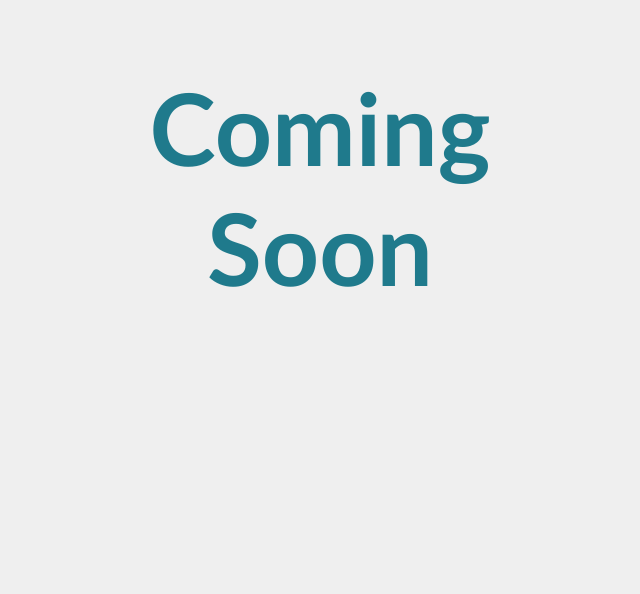
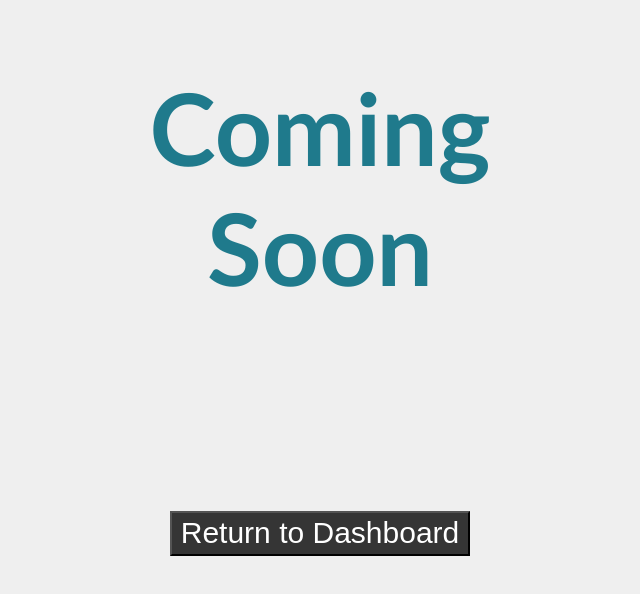
Before and after one commit to KiindaLiinda/cssi-final-project, a plain HTML site: page html/comingsoon.html in a window 1280 px wide. Shown: the whole page, without its empty margins (320-960 px from the left). Drawn offline with Linux system fonts and the light colour scheme.

Commit message:
fixed buttons and connected it all together. WE'RE DONE!

```diff
--- a/css/comingsoon.css
+++ b/css/comingsoon.css
@@ -7,3 +7,15 @@ html{
   font-size: 50px;
   color: rgb(31, 122, 140);
 }
+#aredir{
+  text-decoration: none;
+  color: #FFFFFF;
+}
+#redirect2{
+  height: 45px;
+  width: 300px;
+  font-size: 30px;
+  background-color: #353535;
+  text-decoration: none;
+  align-items: center;
+}
--- a/css/dashboard.css
+++ b/css/dashboard.css
@@ -40,3 +40,19 @@ button:hover{
 #chat{
   text-align: center;
 }
+.nodec{
+  color: #FFFFFF;
+  text-decoration: none;
+}
+#redirect2{
+  height: 45px;
+  width: 300px;
+  font-size: 30px;
+  background-color: #353535;
+  text-decoration: none;
+  align-items: center;
+}
+#aredir{
+  text-decoration: none;
+  color: #FFFFFF;
+}
--- a/html/comingsoon.html
+++ b/html/comingsoon.html
@@ -4,12 +4,12 @@
     <meta charset="utf-8">
     <title>Comming Soon</title>
     <link rel="stylesheet" type="text/css"  href="../css/comingsoon.css" href="https://cdnjs.cloudflare.com/ajax/libs/font-awesome/4.7.0/css/font-awesome.min.css">
-  </head>
   <body>
     <body>
       <!--Heading-->
       <div class="heading" id= "main">
-        <h1>Coming <br>Soon<br><br><br><br></h1>
+        <h1>Coming <br>Soon<br><br></h1>
+          <button id="redirect2"><a href="/dashboard" id="aredir">Return to Dashboard</a></button>
       </div>
   </body>
 </html>
```
Also changed, not shown: html/dashboard.html (+5 -6 lines), 1 other file.
